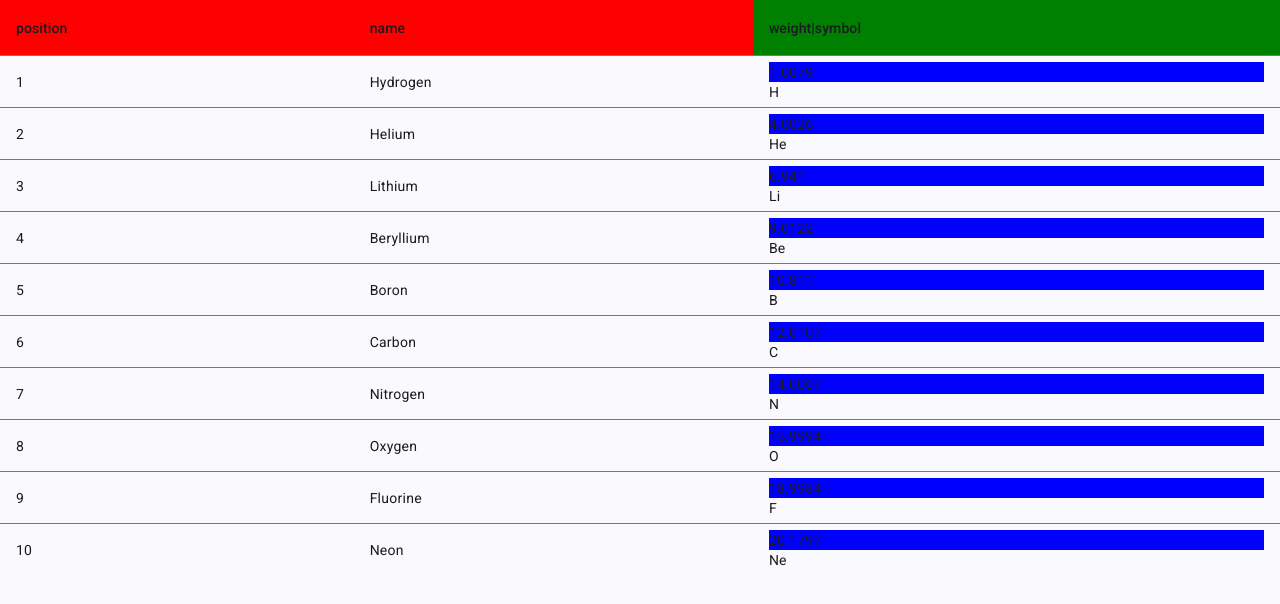
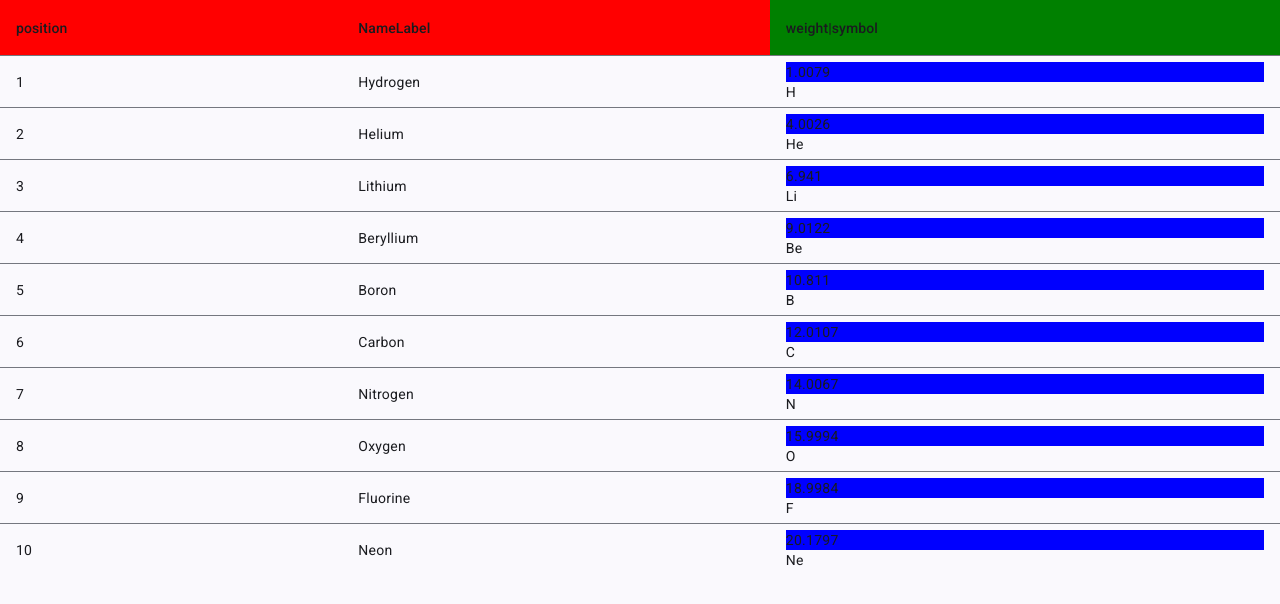
Before and after one commit to theCat69/exemple-generic-table-ang21, an Angular app: page / in a window 1280 px wide. Shown: the top 604 px of the page. Built offline with nearby package versions, Linux system fonts and the light colour scheme.

Commit message:
not bad for an exemple

```diff
--- a/src/app/app.html
+++ b/src/app/app.html
@@ -1,16 +1,16 @@
 <app-table [datas]="elementData">
   <!-- Basic column: name is used for header label AND data property -->
-  <app-column prop="position" label="position">
+  <app-column prop="position">
     <ng-template let-elem>
       {{elem.position}}
     </ng-template>
   </app-column>
-  <app-column prop="name" label="name">
+  <app-column prop="name" label="NameLabel">
     <ng-template let-elem>
       {{elem.name}}
     </ng-template>
   </app-column>
-  <app-column prop="weight|symbol" label="weight|symbol" styleHeaderBgColor="green">
+  <app-column prop="weight|symbol" styleHeaderBgColor="green">
     <ng-template let-elem>
       <div [style]="{'background-color': 'blue'}">
         {{elem.weight}}
--- a/src/app/components/column/column.scss
+++ b/src/app/components/column/column.scss
@@ -1,3 +1,4 @@
+// I would like to do it like this but it doesn't seem to work
 //:host {
 //  --table-header-cell-bg-color: red;
 //}
--- a/src/app/components/table/table.ts
+++ b/src/app/components/table/table.ts
@@ -43,7 +43,6 @@ export class Table<T> implements AfterViewInit, AfterContentInit, OnInit {
       this.table.addColumnDef(col.columnDef);
     });
     this.displayedColumns.set(this.columns.map(c => c.prop()));
-    this.table.renderRows();
   }
 
   ngAfterViewInit() {
```
